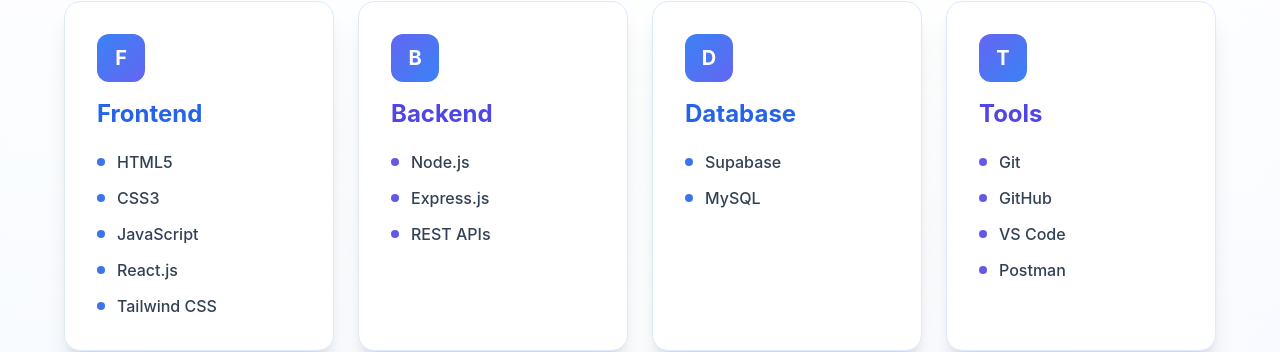
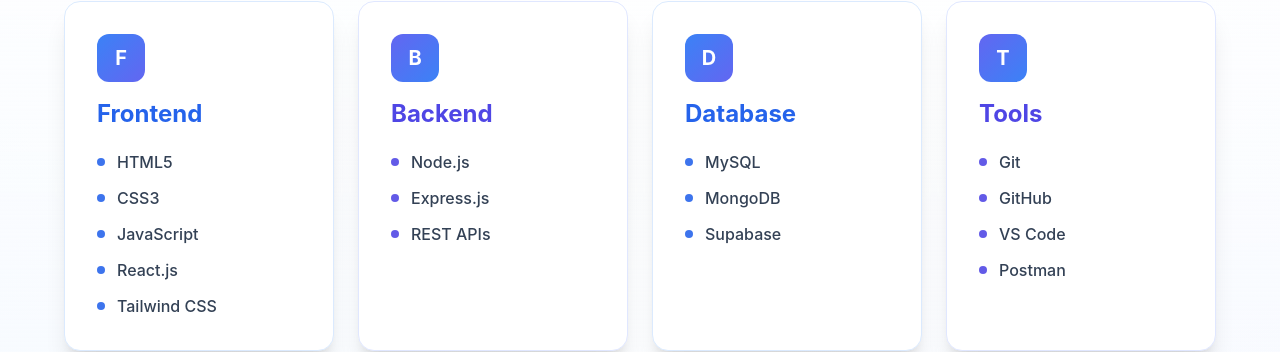
Before and after one commit to srivarsha0720/pabba_sri_varsha_portfolio, a React (Vite) app: page / in a window 1280 px wide. Shown: the part 1585-1937 px from the top of the page. Built offline with nearby package versions, Linux system fonts and the light colour scheme.

Commit message:
updated skill section

```diff
--- a/src/react-app/pages/Home.tsx
+++ b/src/react-app/pages/Home.tsx
@@ -375,7 +375,7 @@
                 </div>
                 <h3 className="text-2xl font-bold mb-5 text-blue-600 dark:text-blue-400">Database</h3>
                 <div className="space-y-3">
-                  {[ 'Supabase','MySQL'].map((skill) => (
+                  {['MySQL','MongoDB','Supabase'].map((skill) => (
                     <div key={skill} className="flex items-center gap-3">
                       <div className="w-2 h-2 bg-blue-600 dark:bg-blue-400 rounded-full animate-pulse" />
                       <span className="text-slate-700 dark:text-slate-300 font-medium">{skill}</span>
```
